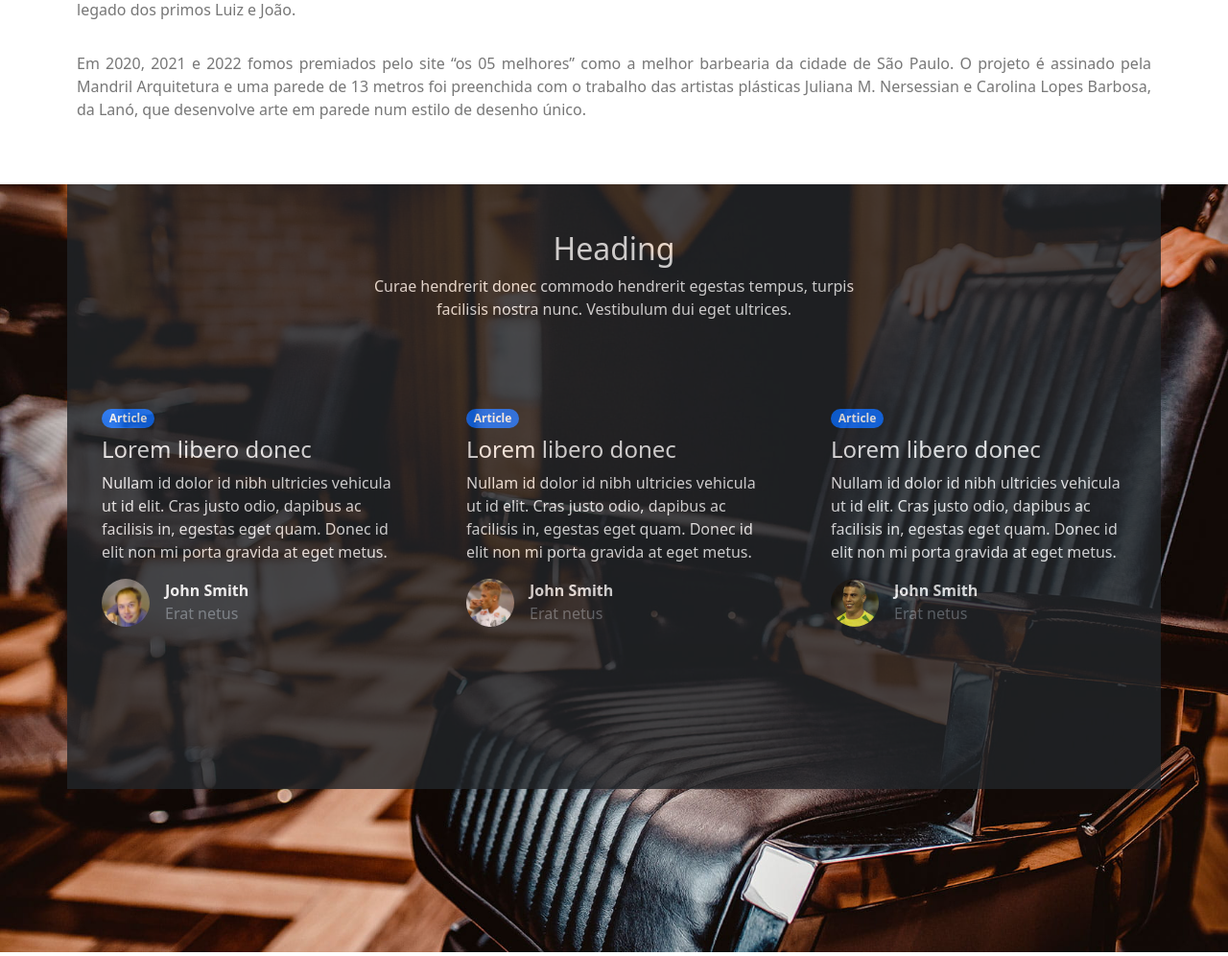
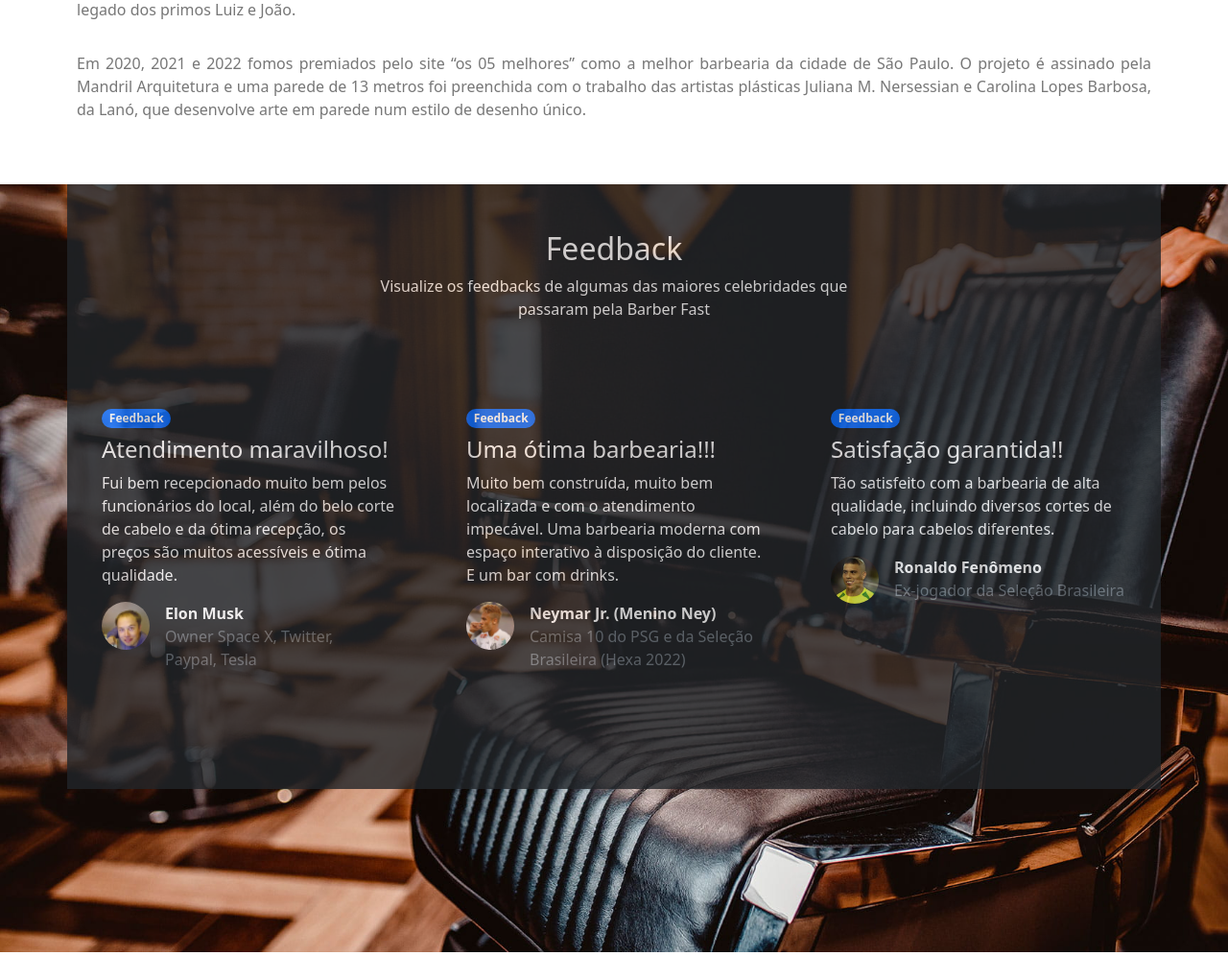
Before and after one commit to JoaozinBonitin/projeto-barbearia, a PHP site: page /home.php in a window 1280 px wide. Shown: the part 1108-2104 px from the top of the page at 96% size. Run offline with PHP 8.4, Linux system fonts and the light colour scheme.

Commit message:
mudanças finais

```diff
--- a/css/styles.css
+++ b/css/styles.css
@@ -1,7 +1,11 @@
 .imagem-1,
 .imagem-2,
 .imagem-3,
-.imagem-4, .imagem-5, .imagem-6,  .imagem-7, .imagem-8{
+.imagem-4,
+.imagem-5,
+.imagem-6,
+.imagem-7,
+.imagem-8 {
     height: 100%;
     background-repeat: no-repeat;
     background-size: cover;
@@ -24,20 +28,22 @@
 .imagem-4 {
     background-image: url(../img/teste-4.jpg);
 }
-.imagem-5{
+
+.imagem-5 {
     background-image: url(../img/imagem-5.jpg);
 }
-.imagem-6{
+
+.imagem-6 {
     background-image: url(../img/imagem-6.jpg);
 }
-.imagem-7{
+
+.imagem-7 {
     background-image: url(../img/imagem-7.jpg);
 }
-.imagem-8{
+
+.imagem-8 {
     background-image: url(../img/imagem-8.jpg);
 }
-
-
 
 body,
 html {
@@ -52,7 +58,6 @@ html {
     padding: 50px 80px;
 }
 
-
 .formulario {
     width: 460px;
     height: 630px;
@@ -61,7 +66,8 @@ html {
     border-radius: 15px;
     opacity: 0.90;
 }
-.formulario-entrar{
+
+.formulario-entrar {
     width: 460px;
     height: 330px;
     margin: 200px auto 30px auto;
@@ -82,10 +88,10 @@ html {
 
 .formulario a {
     position: absolute;
-    top: 84.6%;
+    top: 88.3%;
     left: 49%;
+}
 
-}
 .formulario-entrar h2 {
     text-align: center;
 }
@@ -98,31 +104,35 @@ html {
 
 .formulario-entrar a {
     position: absolute;
-    top: 51.2%;
+    top: 53.3%;
     left: 50%;
+}
 
-}
-.opacidade{
+.opacidade {
     opacity: 0.85;
 }
-.my-7{
+
+.my-7 {
     margin-top: 7rem!important;
 }
 
-.card-inicio{
+.card-inicio {
     width: 460px;
     height: 630px;
-    margin:  auto;
+    margin: auto;
     padding: 20px;
     opacity: 0.80;
 }
-.texto{
+
+.texto {
     text-align: center;
     margin-left: 16%;
 }
-html{
+
+html {
     scroll-behavior: smooth;
 }
+
 .my-6 {
     margin-top: 5rem!important;
     margin-bottom: 3rem!important;
--- a/home.php
+++ b/home.php
@@ -135,43 +135,43 @@
     <div class="container py-4 py-xl-5 card-inicio text-light bg-dark">
       <div class="row mb-5 ">
         <div class="col-md-8 col-xl-6 text-center mx-auto ">
-                <h2>Heading</h2>
-                <p class="w-lg-50">Curae hendrerit donec commodo hendrerit egestas tempus, turpis facilisis nostra nunc. Vestibulum dui eget ultrices.</p>
+          <h2>Feedback</h2>
+          <p class="w-lg-50">Visualize os feedbacks de algumas das maiores celebridades que passaram pela Barber Fast</p>
         </div>
       </div>
       <div class="row gy-4 row-cols-1 row-cols-md-2 row-cols-xl-3">
         <div class="col">
-                <div class="p-4"><span class="badge rounded-pill bg-primary mb-2">Article</span>
-                    <h4>Lorem libero donec</h4>
-                    <p>Nullam id dolor id nibh ultricies vehicula ut id elit. Cras justo odio, dapibus ac facilisis in, egestas eget quam. Donec id elit non mi porta gravida at eget metus.</p>
+          <div class="p-4"><span class="badge rounded-pill bg-primary mb-2">Feedback</span>
+            <h4>Atendimento maravilhoso!</h4>
+            <p>Fui bem recepcionado muito bem pelos funcionários do local, além do belo corte de cabelo e da ótima recepção, os preços são muitos acessíveis e ótima qualidade.</p>
             <div class="d-flex"><img class="rounded-circle flex-shrink-0 me-3 fit-cover" width="50" height="50" src="./img/elon-icon.png">
               <div>
-                            <p class="fw-bold mb-0">John Smith</p>
-                            <p class="text-muted mb-0">Erat netus</p>
+                <p class="fw-bold mb-0">Elon Musk</p>
+                <p class="text-muted mb-0">Owner Space X, Twitter,<br>Paypal, Tesla</p>
               </div>
             </div>
           </div>
         </div>
         <div class="col">
-                <div class="p-4"><span class="badge rounded-pill bg-primary mb-2">Article</span>
-                    <h4>Lorem libero donec</h4>
-                    <p>Nullam id dolor id nibh ultricies vehicula ut id elit. Cras justo odio, dapibus ac facilisis in, egestas eget quam. Donec id elit non mi porta gravida at eget metus.</p>
+          <div class="p-4"><span class="badge rounded-pill bg-primary mb-2">Feedback</span>
+            <h4>Uma ótima barbearia!!!</h4>
+            <p>Muito bem construída, muito bem localizada e com o atendimento impecável. Uma barbearia moderna com espaço interativo à disposição do cliente. E um bar com drinks.</p>
             <div class="d-flex"><img class="rounded-circle flex-shrink-0 me-3 fit-cover" width="50" height="50" src="./img/neyney-icon.png">
               <div>
-                            <p class="fw-bold mb-0">John Smith</p>
-                            <p class="text-muted mb-0">Erat netus</p>
+                <p class="fw-bold mb-0">Neymar Jr. (Menino Ney)</p>
+                <p class="text-muted mb-0">Camisa 10 do PSG e da Seleção Brasileira (Hexa 2022)</p>
               </div>
             </div>
           </div>
         </div>
         <div class="col">
-                <div class="p-4"><span class="badge rounded-pill bg-primary mb-2">Article</span>
-                    <h4>Lorem libero donec</h4>
-                    <p>Nullam id dolor id nibh ultricies vehicula ut id elit. Cras justo odio, dapibus ac facilisis in, egestas eget quam. Donec id elit non mi porta gravida at eget metus.</p>
+          <div class="p-4"><span class="badge rounded-pill bg-primary mb-2">Feedback</span>
+            <h4>Satisfação garantida!!</h4>
+            <p>Tão satisfeito com a barbearia de alta qualidade, incluindo diversos cortes de cabelo para cabelos diferentes.</p>
             <div class="d-flex"><img class="rounded-circle flex-shrink-0 me-3 fit-cover" width="50" height="50" src="./img/ronaldo-icon.png">
               <div>
-                            <p class="fw-bold mb-0">John Smith</p>
-                            <p class="text-muted mb-0">Erat netus</p>
+                <p class="fw-bold mb-0">Ronaldo Fenômeno</p>
+                <p class="text-muted mb-0">Ex-jogador da Seleção Brasileira</p>
               </div>
             </div>
           </div>
@@ -185,7 +185,7 @@
 
     <h3>Serviços</h3>
     <p class="pt-3 text-justify">
-    A Barbearia Barber Fast possui um time de profissionais experientes dedicados à barbearia clássica. Oferecemos aos nossos clientes serviços de corte de cabelo masculino, corte de cabelo infantil, corte com máquina e barba. Seguimos as boas práticas da barbearia tradicional, mantendo padrões altos de higiene e esterilização de equipamentos. Utilizamos no cuidado masculino produtos de qualidade excepcional. As melhores pomadas, balms, loções e óleos estão aliados às nossas  lâminas afiadas e toalhas quentes para cuidar do rosto de nossos clientes/do homem moderno.
+      A Barbearia Barber Fast possui um time de profissionais experientes dedicados à barbearia clássica. Oferecemos aos nossos clientes serviços de corte de cabelo masculino, corte de cabelo infantil, corte com máquina e barba. Seguimos as boas práticas da barbearia tradicional, mantendo padrões altos de higiene e esterilização de equipamentos. Utilizamos no cuidado masculino produtos de qualidade excepcional. As melhores pomadas, balms, loções e óleos estão aliados às nossas lâminas afiadas e toalhas quentes para cuidar do rosto de nossos clientes/do homem moderno.
     </p>
 
   </div>
@@ -396,7 +396,7 @@
   </section>
   <script src="assets/bootstrap/js/bootstrap.min.js"></script>
 
-  <footer id="contato"  class="text-white bg-dark">
+  <footer id="contato" class="text-white bg-dark">
     <div class="container py-4 py-lg-5">
       <div class="row justify-content-center">
         <div class="col-sm-4 col-md-3 text-center text-lg-start d-flex flex-column item">
--- a/index.php
+++ b/index.php
@@ -13,7 +13,7 @@
 <body class="imagem-2">
     <div class="">
         <div class="formulario-entrar bg-dark">
-        <h2 class="text-light mb-3">Bem-vindo a Barber Fast!</h2>
+            <h2 class="text-light mb-3">Bem-vindo a Barber Fast!</h2>
             <form action="validaLogin.php" method="post">
                 <div class="form-group">
                     <label for="exampleInputEmail1" class="text-light">Email: </label>
```
Also changed, not shown: img/Download Barber - Logo De Barber Png Clipart (#2181060) - PinClipart.jfif (deleted), img/bem-macho.jpg (deleted), img/copia img.png (deleted), img/f96227d8a2fe8bc58068319215cd2c41.jpg (deleted), img/ferramentas-de-salao-de-beleza-vintage-em-uma-mesa-de-madeira-em-empregos-e-conceito-de-carreira_53876-128908.jpg (deleted), img/imagem-7.jpg (deleted), img/kisspng-barbershop-advertising-hairdresser-the-barber-shop-barber-pole-5acd83677fc403.7517315515234179595233.png (deleted), img/logo-macho-muitomacho-bemmacho.png (deleted), img/macho-alpha.jpg (deleted), img/mesa-de-madeira-vintage-com-ferramentas-de-modelagem-de-barba_53876-127084.jpg (deleted), img/registrar-marca-de-barbearia-teste.jpg (deleted), img/registrar-marca-de-barbearia.jpg (deleted), img/registrar-marca-de-barbearia.png (deleted), pagamento.php (line endings or trailing spaces), 1 other file. Lines whose indentation alone changed are shown as unchanged.
